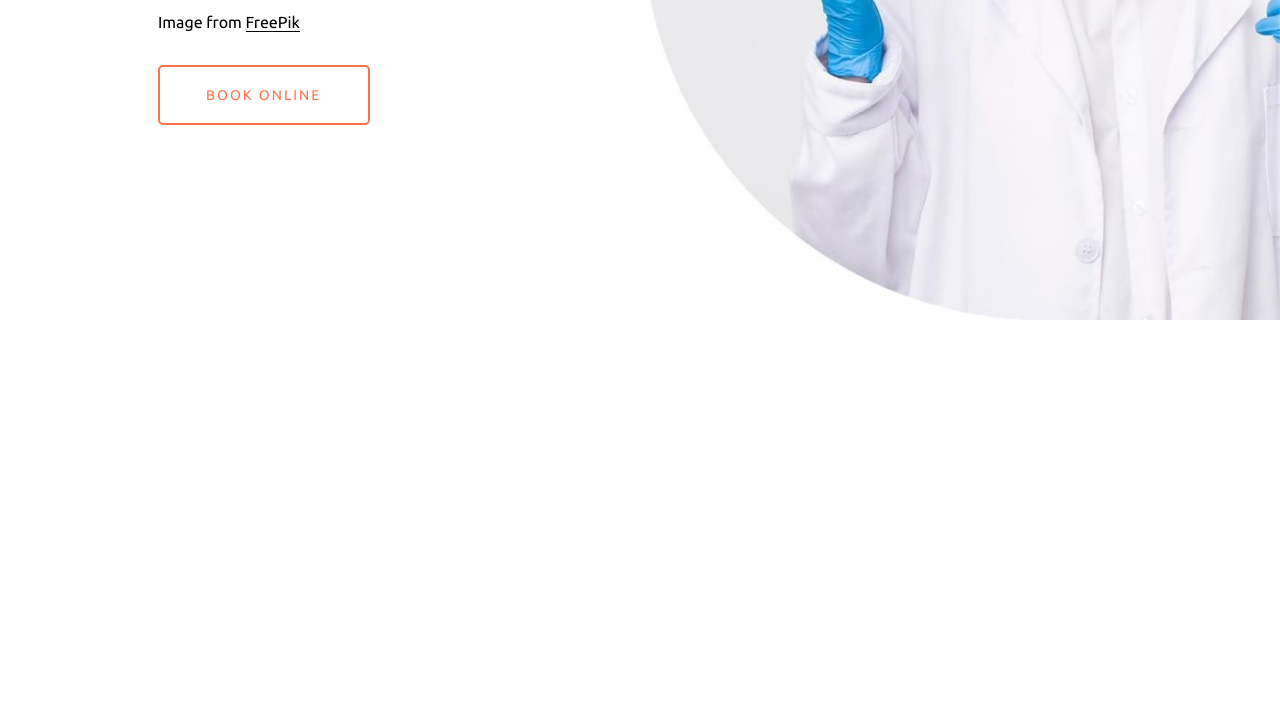
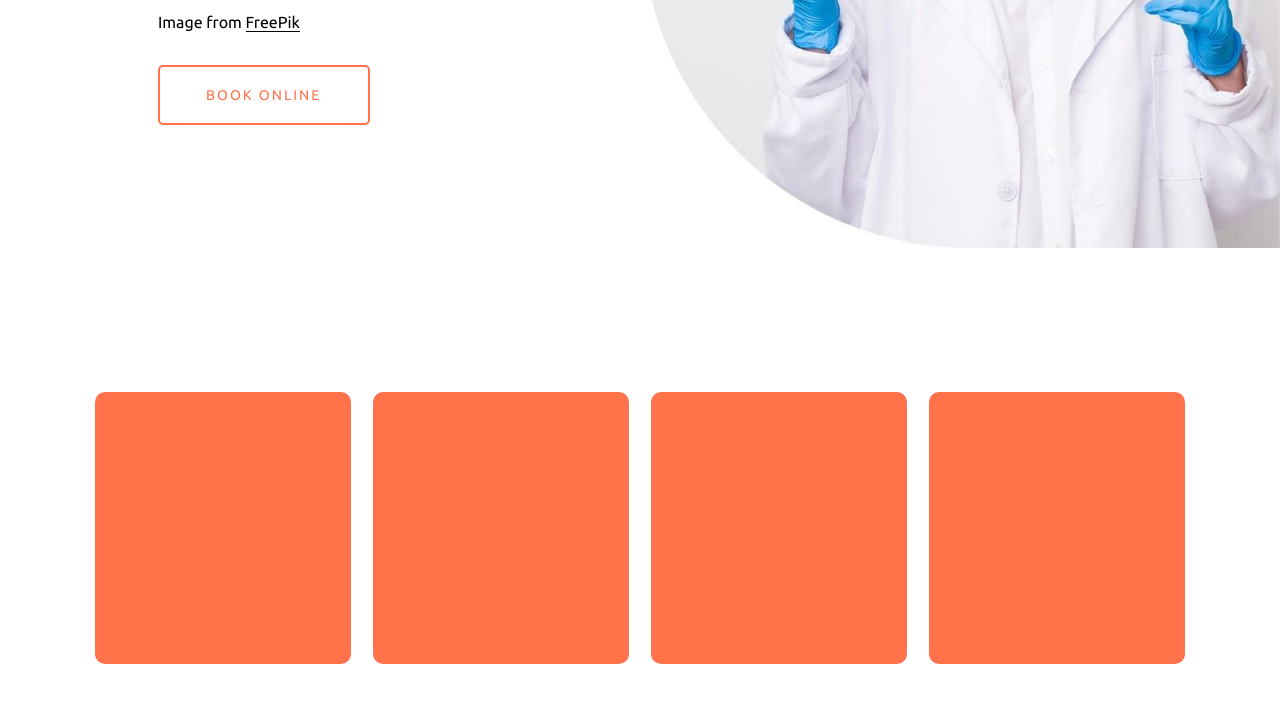
Before and after one commit to mostafa-512/Dental-Clinic-Website-With-Responsive, a plain HTML site: page index.html in a window 1280 px wide. Shown: the part 560-1262 px from the top of the page. Before the commit the page ends 880 px from the top, so only its background shows below. Drawn offline with Linux system fonts and the light colour scheme.

Commit message:
keep safe

```diff
--- a/css/styles.css
+++ b/css/styles.css
@@ -13,6 +13,65 @@ body{
     width: 100%;
     height: 100vh;
 }
+
+/* media queries */
+
+@media screen and (max-width: 576px) {
+    .sec1Divs{
+        width: 100%;
+        height: 54%;
+    }
+    .secOne-img{
+        width: 100%;
+    }
+    .sec1-contactD{
+        margin-bottom: 4rem;
+    }
+}
+
+@media screen and (min-width: 577px) and (max-width: 768px) {
+    .sec1Divs{
+        width: 100%;
+        height: 94%;
+    }
+    .sec1-contactD{
+        margin-bottom: 4rem;
+    }
+}
+
+@media screen and (min-width: 769px) and (max-width: 992px) {
+    .sec1Divs{
+        width: 100%;
+        height: 54%;
+    }
+    .sec1-contactD{
+        margin-bottom: 4rem;
+    }
+    }
+
+
+
+    @media screen and (min-width: 993px) and (max-width: 1024px) {
+
+        .secOne-img{
+            height: 60%;
+            width: 100%;
+        }
+
+        .sec1-contact-box{
+            width: 24rem;
+            height: 30rem;
+            padding-top: 50px;
+            padding-right: 30px;
+            padding-bottom: 50px;
+            padding-left: 0px;
+        }
+    }
+
+
+    /* end Of media queries */
+
+
 
         /* Header */
 
@@ -31,7 +90,6 @@ header{
     height: 50rem;
     display: flex;
     flex-wrap: wrap;
-    flex: 1;
 }
 
 .sec1Divs{
@@ -132,64 +190,36 @@ header{
 }
 
 
+        /* End Of Section 1 */
 
-@media screen and (max-width: 576px) {
-    .sec1Divs{
+        /* Section 2 */
+
+    .sec2-services{
         width: 100%;
-        height: 54%;
-    }
-    .secOne-img{
-        width: 100%;
-    }
-    .sec1-contactD{
-        margin-bottom: 4rem;
-    }
-}
-
-@media screen and (min-width: 577px) and (max-width: 768px) {
-    .sec1Divs{
-        width: 100%;
-        height: 94%;
-    }
-    .sec1-contactD{
-        margin-bottom: 4rem;
-    }
-}
-
-@media screen and (min-width: 769px) and (max-width: 992px) {
-    .sec1Divs{
-        width: 100%;
-        height: 54%;
-    }
-    .sec1-contactD{
-        margin-bottom: 4rem;
-    }
+        height: 26rem;
+        /* background-color: #0f4; */
     }
 
-
-
-    @media screen and (min-width: 993px) and (max-width: 1024px) {
-
-        .secOne-img{
-            height: 60%;
-            width: 100%;
-        }
-
-        .sec1-contact-box{
-            width: 24rem;
-            height: 30rem;
-            padding-top: 50px;
-            padding-right: 30px;
-            padding-bottom: 50px;
-            padding-left: 0px;
-        }
+    .container-sec2{
+        width: 100%;
+        height: 100%;
+        display: flex;
+        justify-content: center;
+        align-items: center;
+        /* background-color: red; */
+        gap: 22px;
     }
 
-
-    @media screen and (min-width: 1024px) {
-        .secOne-img{
-            height: 100%;
-
-        }
-
-    }
+    .serviceBoxes{
+        display: flex;
+        flex-direction: column;
+        width: 16rem;
+        height: 17rem;
+        background-color: #ff724a;
+        border-radius: 10px;
+        -webkit-border-radius: 10px;
+        -moz-border-radius: 10px;
+        -ms-border-radius: 10px;
+        -o-border-radius: 10px;
+        padding: 30px;
+}
```
